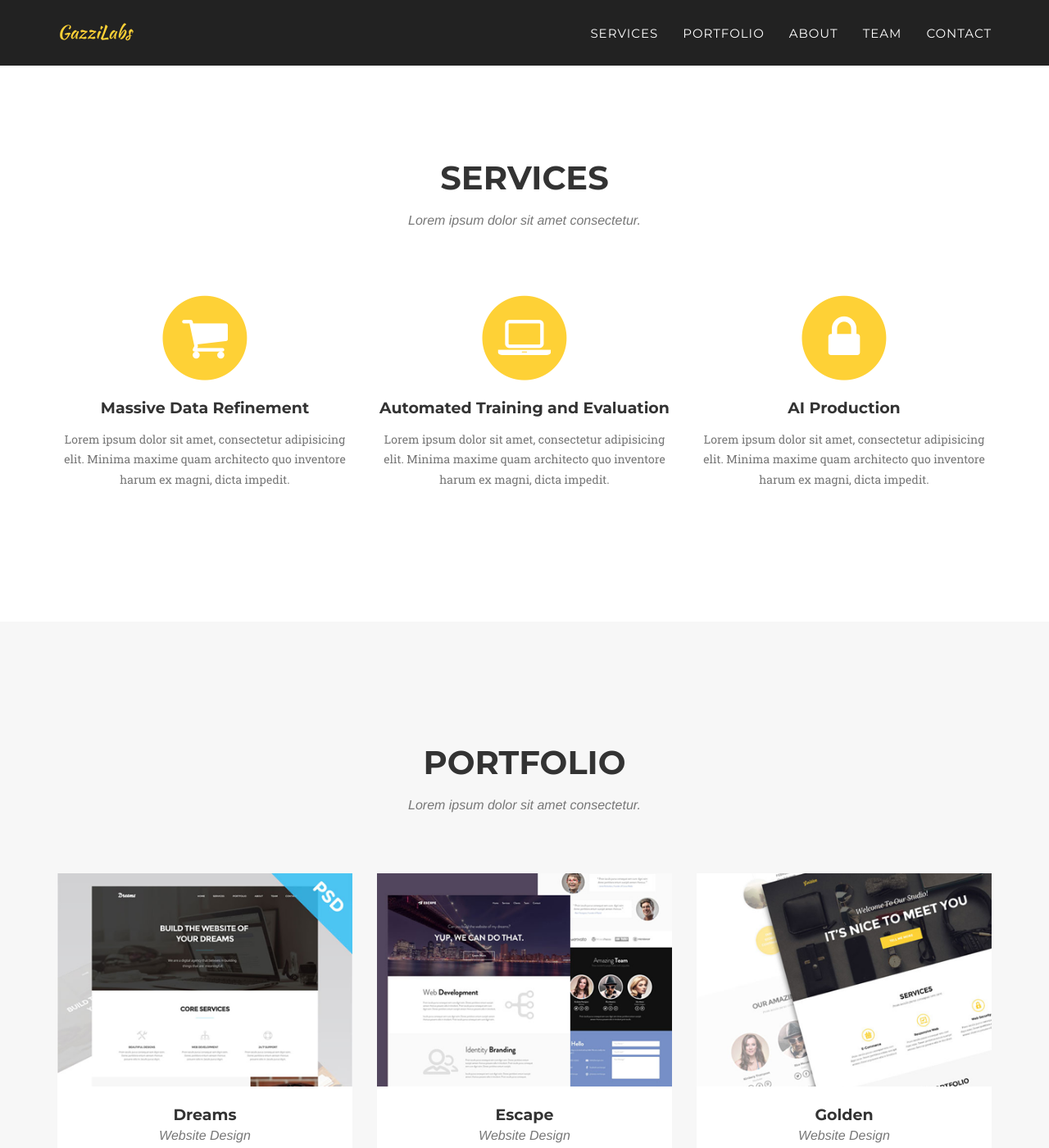
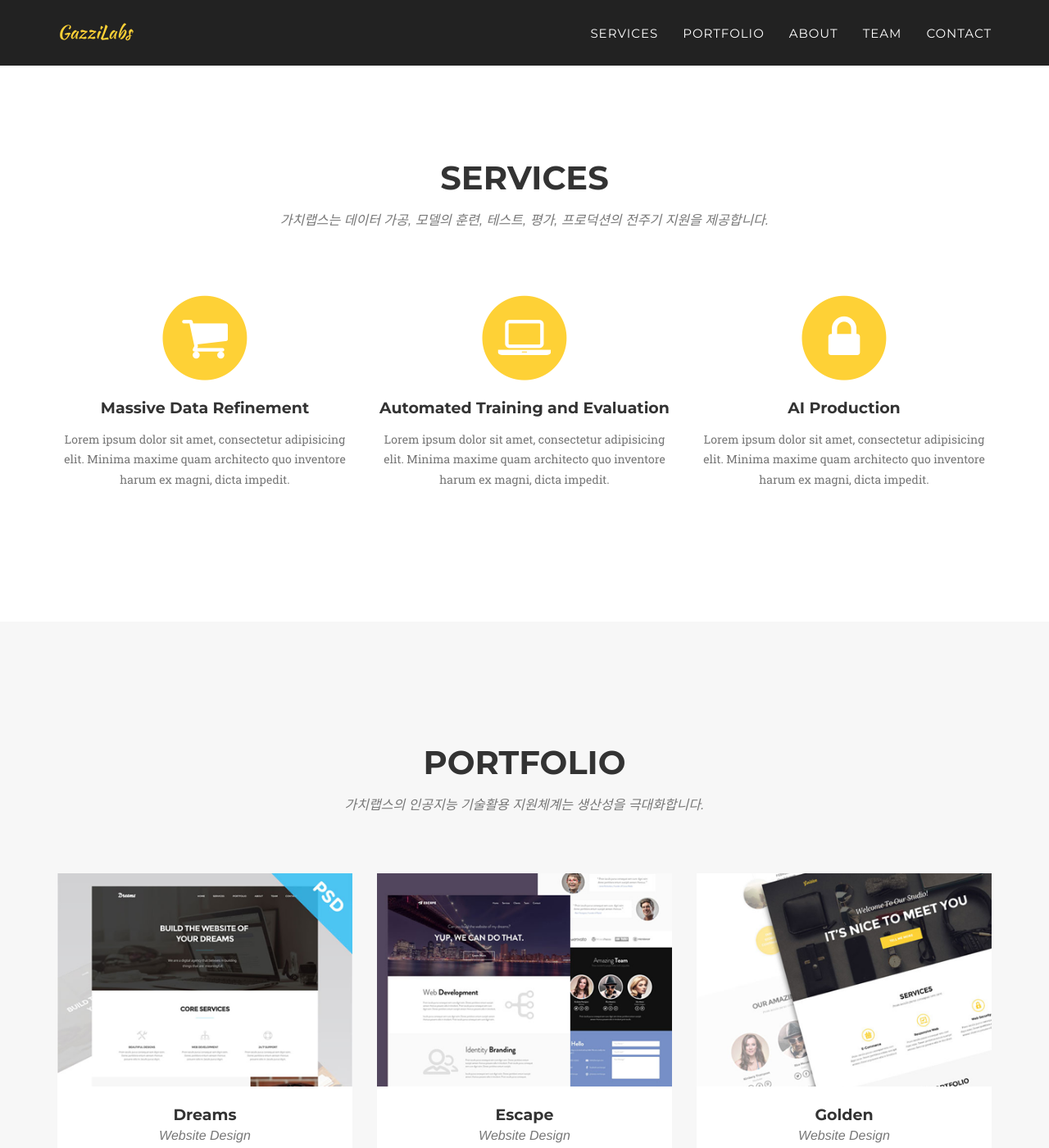
Before and after one commit to gazzilabs/gazzilabs.github.io, a Jekyll site: the page built from index.html, in a window 1280 px wide and 1400 px high, scrolled down 847 px. Shown: the whole window at 82% size. Built offline with Jekyll 4.4.1, drawn with Linux system fonts in a browser that asks for light colours; some web fonts are replaced.

Commit message:
update comments

```diff
--- a/_includes/portfolio_grid.html
+++ b/_includes/portfolio_grid.html
@@ -4,7 +4,7 @@
             <div class="row">
                 <div class="col-lg-12 text-center">
                     <h2 class="section-heading">Portfolio</h2>
-                    <h3 class="section-subheading text-muted">Lorem ipsum dolor sit amet consectetur.</h3>
+                    <h3 class="section-subheading text-muted">가치랩스의 인공지능 기술활용 지원체계는 생산성을 극대화합니다.</h3>
                 </div>
             </div>
             <div class="row">
--- a/_includes/services.html
+++ b/_includes/services.html
@@ -4,7 +4,7 @@
             <div class="row">
                 <div class="col-lg-12 text-center">
                     <h2 class="section-heading">Services</h2>
-                    <h3 class="section-subheading text-muted">Lorem ipsum dolor sit amet consectetur.</h3>
+                    <h3 class="section-subheading text-muted">가치랩스는 데이터 가공, 모델의 훈련, 테스트, 평가, 프로덕션의 전주기 지원을 제공합니다.</h3>
                 </div>
             </div>
             <div class="row text-center">
```
